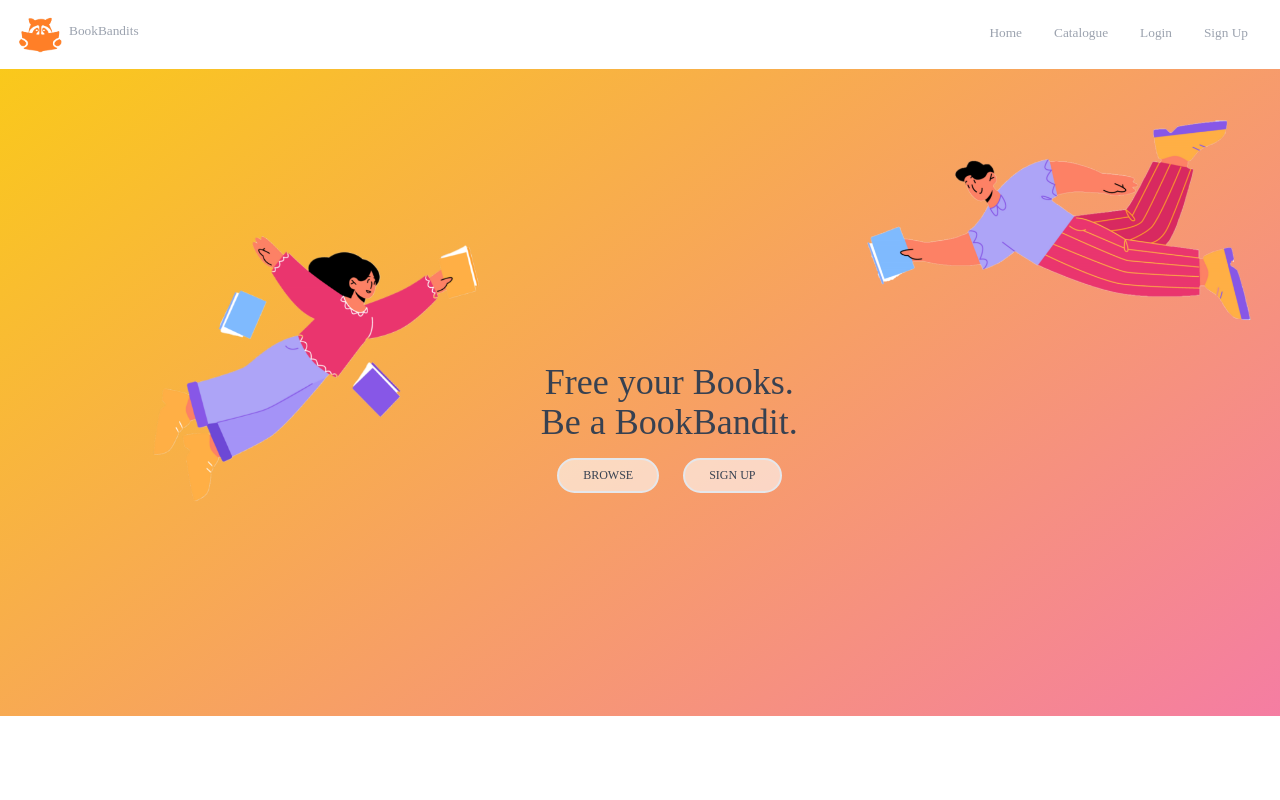
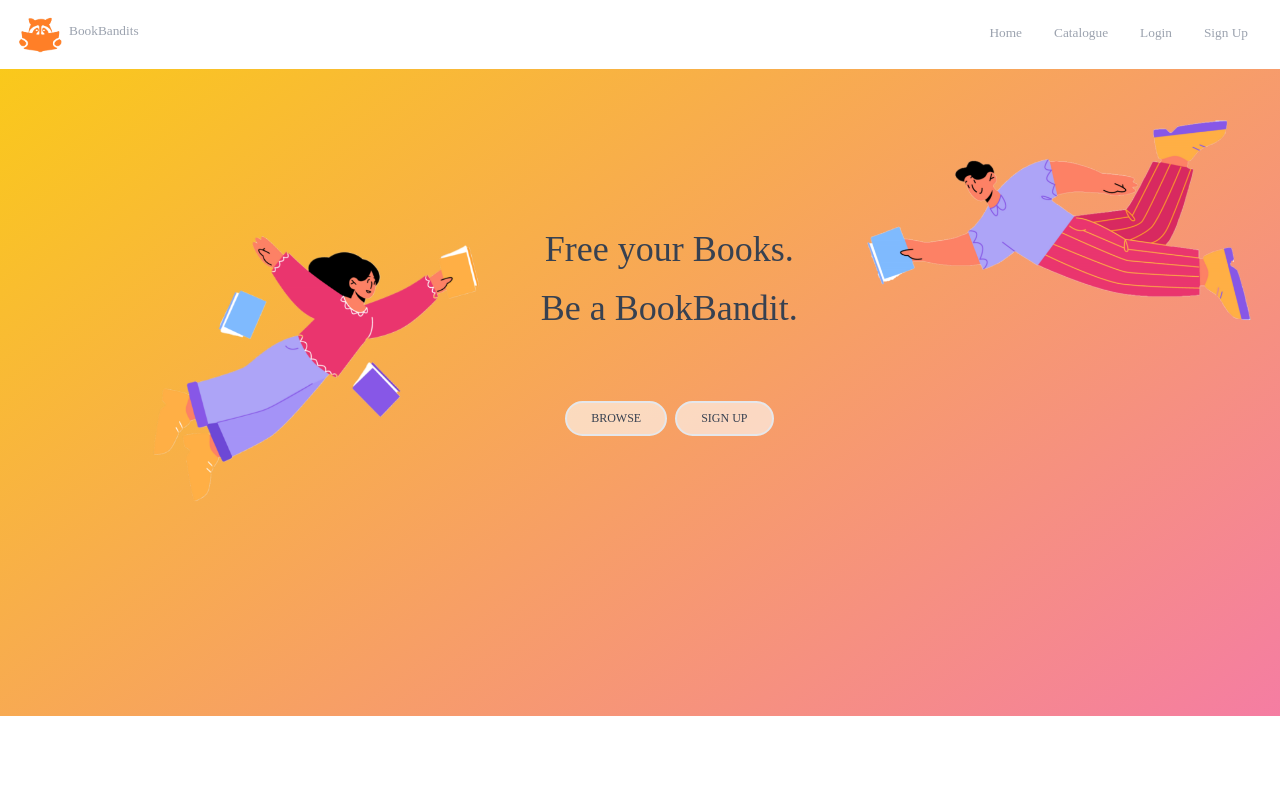
Before and after one commit to Tiefengnom/Bookbandits, a React (Create React App) app in the folder frontend/: page / in a window 1280 px wide. Shown: the top 800 px of the page. Built offline with nearby package versions, Linux system fonts and the light colour scheme.

Commit message:
fix books-cards and home cards

```diff
--- a/frontend/src/components/AddBook.js
+++ b/frontend/src/components/AddBook.js
@@ -2,7 +2,7 @@ import React, { useState, useEffect } from "react";
 import { useUserContext } from "../hooks/useUserContext";
 import Select from "react-select";
 import { BarcodeScanner } from "./BarcodeScanner";
-import BookIcon from "../assets/book-icon.png";
+import Book from "../assets/book-open.png";
 
 const options = [
     { value: "new", label: "new" },
@@ -127,7 +127,7 @@ function AddBook() {
                                           <strong>Description:</strong> {b.volumeInfo.description}
                                       </p>
                                       <img
-                                          src={b.volumeInfo.imageLinks?.smallThumbnail || BookIcon}
+                                          src={b.volumeInfo.imageLinks?.smallThumbnail || Book}
                                           alt='book thumbnail'
                                       />
                                       <form
--- a/frontend/src/components/MyBooks.js
+++ b/frontend/src/components/MyBooks.js
@@ -1,7 +1,7 @@
 import React, { useState, useEffect } from "react";
 import { useUserContext } from "../hooks/useUserContext";
 import DeleteBook from "./DeleteBook";
-import Logo from "../assets/logo-orange.png";
+import Book from "../assets/book-open.png";
 
 
 function MyBooks() {
@@ -36,7 +36,7 @@ function MyBooks() {
 								return (
 									<div className="book-card mb-2 bg-white p-5 shadow-lg rounded transition-colors border-b-[4px] border-transparent hover:border-pink-500 text-gray-700 w-72 mb-6">
 										<div>
-										<img src={b.image? b.image : Logo} className="w-[100px] m-auto" alt='book-cover'/> </div>
+										<img src={b.image? b.image : Book} className="w-[100px] m-auto" alt='book-cover'/> </div>
 										<p key={b._id}>
 											<strong>Title:</strong> {b.title}
 										</p>
--- a/frontend/src/pages/Home.js
+++ b/frontend/src/pages/Home.js
@@ -10,26 +10,26 @@ import Cards from "../components/Cards";
 const Home = () => {
     const navigate = useNavigate();
     return (
-        <div className="flex flex-wrap">
+        <div className='flex flex-wrap'>
             <div className='parent flex justify-between w-4/5 m-auto h-full lg:pt-[100px] lg:pb-[200px]'>
                 <img src={girl} alt='illustration-girl' className='w-[400px] h-[300px] mt-4' />
-            <div className='left w-1/3'>
-                <h1 className='hero-text w-full text-center text-4xl p-3 h-24 mt-[100px] mb-[50px]'>
-                    Free your Books. Be a BookBandit.
+                <div className=' w-1/3 mt-[20px]'>
+                    <h1 className=' w-full text-center text-4xl mb-16 leading-relaxed'>
+                        Free your Books. <br /> Be a BookBandit.
                     </h1>
-
+                    <div className='flex gap-2 justify-center'>
                         <button
                             onClick={() => navigate("/catalogue")}
-                    className='m-3  bg-white bg-opacity-60 inline-block px-6 py-2 border-2 border-white-500  font-medium text-xs leading-tight uppercase rounded-full hover:bg-pink-600 hover:bg-opacity-[45%] focus:outline-none focus:ring-0 transition duration-150 ease-in-out cursor:pointer'>
+                            className=' bg-white bg-opacity-60 px-6 py-2 border-2 border-white-500  font-medium text-xs leading-tight uppercase rounded-full hover:bg-pink-600 hover:bg-opacity-[45%] focus:outline-none focus:ring-0 transition duration-150 ease-in-out cursor:pointer'>
                             Browse
                         </button>
 
                         <button
                             onClick={() => navigate("/signup")}
-                    className='m-3 bg-white bg-opacity-60 inline-block px-6 py-2 border-2 border-white-500 font-medium text-xs leading-tight uppercase rounded-full hover:bg-pink-600 hover:bg-opacity-[35%] focus:outline-none focus:ring-0 transition duration-150 ease-in-out cursor:pointer'>
+                            className=' bg-white bg-opacity-60 px-6 py-2 border-2 border-white-500 font-medium text-xs leading-tight uppercase rounded-full hover:bg-pink-600 hover:bg-opacity-[35%] focus:outline-none focus:ring-0 transition duration-150 ease-in-out cursor:pointer'>
                             Sign up
                         </button>
-
+                    </div>
                 </div>
                 <div className='right w-1/3'>
                     <div className='illustrations w-[500px]'>
@@ -40,13 +40,12 @@ const Home = () => {
             {/* <div className='home search flex justify-center '>
                {/* <Catalogue /> */}
             {/* </div> */}
-<div className="bg-white w-screen text-center">
-    <div className="w-4/5 m-auto">
-    <h1 className="text-4xl m-0 p-24">How it works</h1>
-           <Cards/>
+            <div className='bg-white w-screen text-center'>
+                <div className='w-4/5 m-auto'>
+                    <h1 className='text-4xl m-0 p-24'>How it works</h1>
+                    <Cards />
                 </div>
             </div>
-
         </div>
     );
 };
```
Also changed, not shown: frontend/src/pages/Catalogue.js (+34 -14 lines), frontend/src/assets/book-open.png (added). Lines whose indentation alone changed are shown as unchanged.
